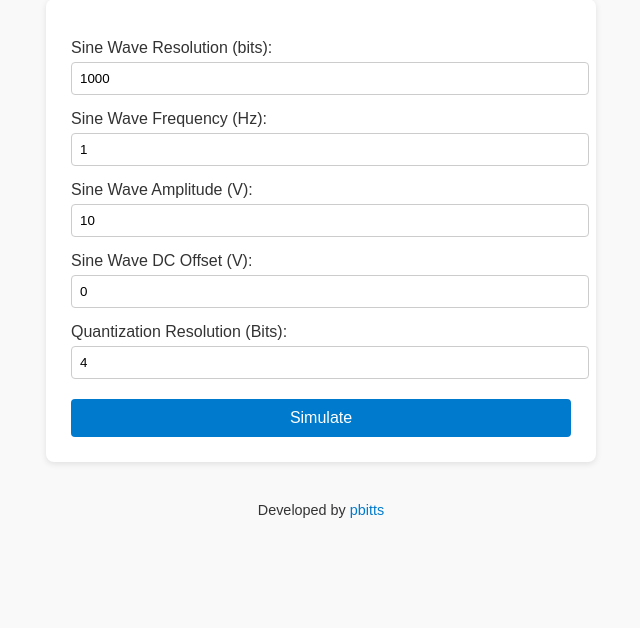
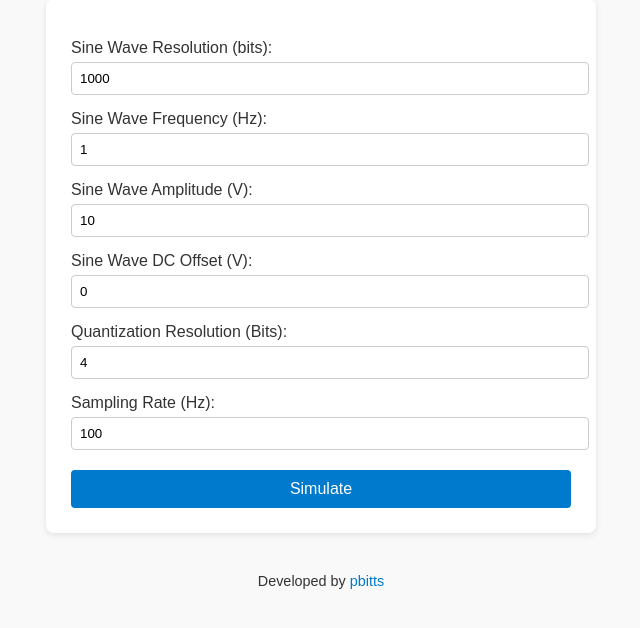
Before and after one commit to pbitts/digital-communications, a Flask app: page / in a window 1280 px wide. Shown: the part 137-765 px from the top of the page, without its empty margins (319-959 px from the left). Run offline with Flask 3, Linux system fonts and the light colour scheme.

Commit message:
sampling rate param

```diff
--- a/app.py
+++ b/app.py
@@ -14,14 +14,15 @@ def simulate():
     sinewave_amplitude = float(request.form['sinewave_amplitude'])
     sinewave_dc_offset = float(request.form['sinewave_dc_offset'])
     quant_resolution = int(request.form['quant_resolution'])
+    sampling_rate = int(request.form['sampling_rate'])
 
     plot_filename, levels, delta, samples, indexes, values, errors = process(sinewave_resolution,
-                                      sinewave_frequency,
-                                      sinewave_amplitude,
-                                      sinewave_dc_offset,
-                                      quant_resolution,
-                                      100
-                                      )
+                                                                            sinewave_frequency,
+                                                                            sinewave_amplitude,
+                                                                            sinewave_dc_offset,
+                                                                            quant_resolution,
+                                                                            sampling_rate
+                                                                            )
 
     return render_template('result.html',
                            plot_filename=plot_filename,
--- a/templates/index.html
+++ b/templates/index.html
@@ -78,6 +78,9 @@
   <label>Quantization Resolution (Bits):</label>
   <input type="number" step="any" name="quant_resolution" value="4" required>
 
+   <label>Sampling Rate (Hz):</label>
+  <input type="number" step="any" name="sampling_rate" value="100" required>
+
     <button type="submit">Simulate</button>
   </form>
 
```
